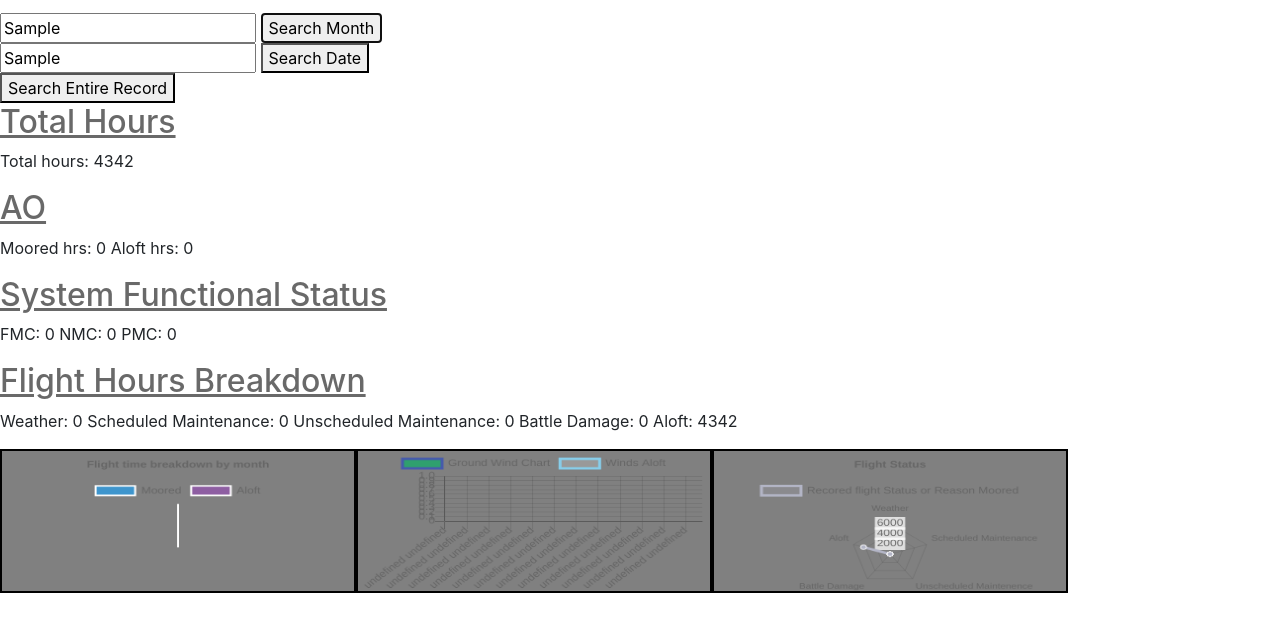
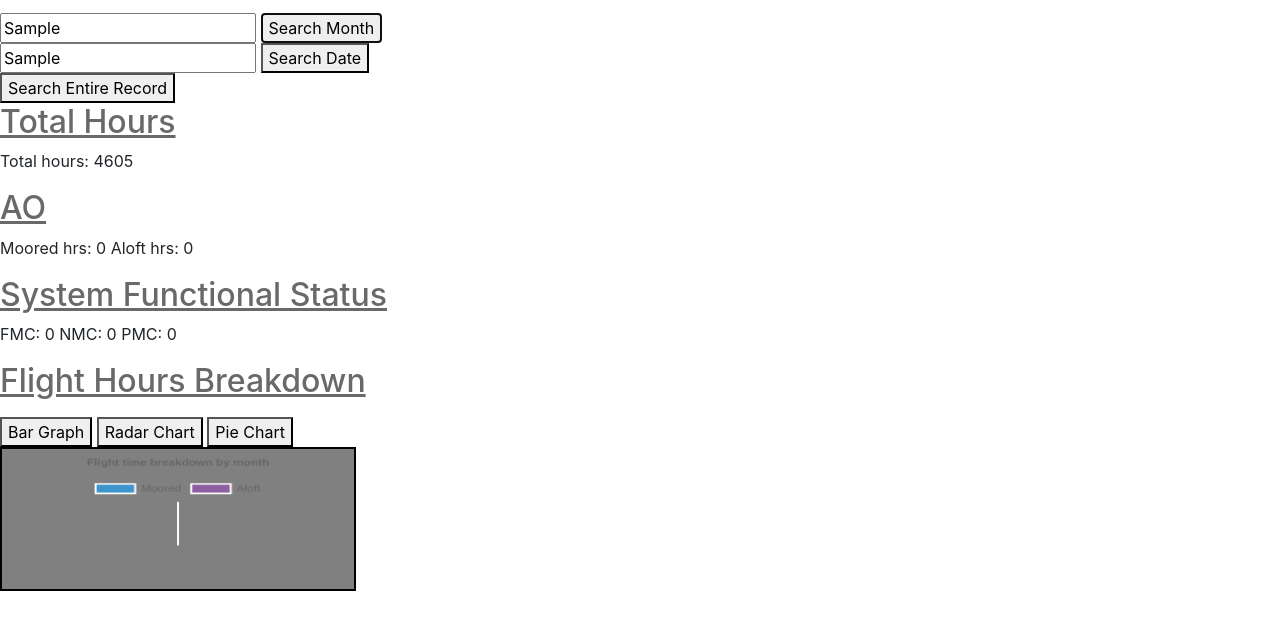
Before and after one commit to mvt3641/Flightdata, a website: page public/index.html in a window 1280 px wide. Both pictures are taken after typing "Sample", "Sample" into the empty fields and a click on the button "Search Month". Shown: the part 129-760 px from the top of the page. Drawn offline with nearby package versions, Linux system fonts and the light colour scheme.

Commit message:
trying to add switch statment for graphs

```diff
--- a/public/assets/js/script.js
+++ b/public/assets/js/script.js
@@ -20,11 +20,16 @@ $("#search_all").on('click', function(e) {
     // dataType: 'json'
   })
   .then(function(res) {
+    var barChart =$("#barChart");
+    var radarChart =$("#RadarChart");
+    var pieChart =$("#PieChart");
+    pieChartgraph(res);
+    barChart.click(graphChart(res));
     console.log(res);
-    dtgraph(res);
-    pieChartgraph(res);
-    graphChart(res)
-    Ao(res)
+    // dtgraph(res);
+    // pieChartgraph(res);
+    // graphChart(res)
+    // Ao(res)
   }).then(function() {
     $('#monthctn').empty();
 
@@ -46,9 +51,18 @@ $('#monthsrch').on('click', function(e) {
       },
     }).then(function(res) {
       console.log(res)
-      dtgraph(res);
+      // var barChart =$("#barChart");
+      // var radarChart =$("#RadarChart");
+      // var pieChart =$("#PieChart");
       pieChartgraph(res);
-      graphChart(res);
+      // barChart.onclick = function(){
+        // alert("test");
+      // }
+
+
+      // dtgraph(res);
+      // pieChartgraph(res);
+      // graphChart(res);
       Ao(res)
     }).then(function() {
       $('#monthctn').empty();
@@ -85,7 +99,7 @@ function graphChart(res) {
     //console.log(date);
 
     // Moved chart out of scope
-    var ctx = document.getElementById('windChart').getContext('2d');
+    var ctx = document.getElementById('DisplayChart').getContext('2d');
     var chart = new Chart(ctx, {
       // The type of chart we want to create
       type: 'line',
@@ -135,7 +149,7 @@ function pieChartgraph(res) {
   combArr.push(mooredcnt, Aloftcnt);
   $("#operation").text("Moored hrs: "+mooredcnt+"  Aloft hrs: "+Aloftcnt)
 
-  new Chart(document.getElementById("barChart"), {
+  new Chart(document.getElementById("DisplayChart"), {
     type: 'pie',
     data: {
       labels: ["Moored", "Aloft"],
@@ -190,7 +204,7 @@ function dtgraph(res) {
   console.log(combArr);
   $("#flightBrkdwn").text("Weather: "+wxCount+"\n"+" Scheduled Maintenance: "+smCount+"\n"+" Unscheduled Maintenance: "+umCount+"\n"+" Battle Damage: "+bdCount+"\n"+" Aloft: "+Aloft);
 
-  new Chart(document.getElementById("RadarChart"), {
+  new Chart(document.getElementById("DisplayChart"), {
     type: 'radar',
     data: {
       labels: ["Weather", "Scheduled Maintenance", "Unscheduled Maintenence", "Battle Damage", 'Aloft'],
--- a/public/index.html
+++ b/public/index.html
@@ -43,11 +43,16 @@
 
     </div> -->
 <!--Test window-->
+<div>
+  <button id="barChart" onclick="graphChart()">Bar Graph</button>
+    <button id ="RadarChart">Radar Chart</button>
+      <button id="PieChart">Pie Chart</button>
+</div>
         <div class="chart-container middle">
 
-                <canvas id="barChart" class="chart-canvas zoom inner"></canvas>
-                <canvas id="windChart" class="chart-canvas zoom inner"></canvas>
-                <canvas id="RadarChart" class="chart-canvas zoom inner"></canvas>
+                <!-- <canvas id="barChart" class="chart-canvas zoom inner"></canvas> -->
+                <!-- <canvas id="windChart" class="chart-canvas zoom inner"></canvas> -->
+                <canvas id="DisplayChart" class="chart-canvas zoom inner"></canvas>
       </div>
 
     <!-- <div class="dropdown">
```
